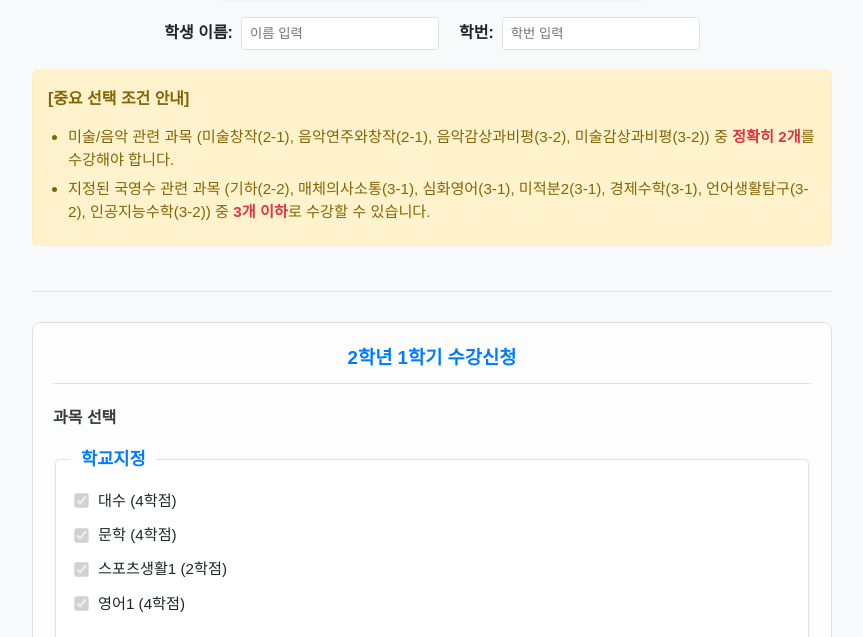
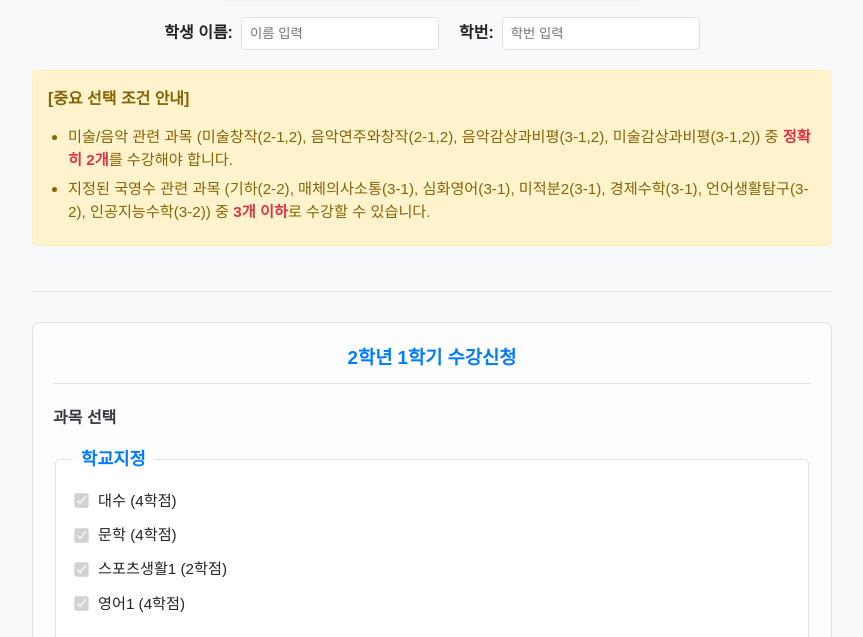
Before and after one commit to Cho-WH/sugang, a plain HTML site: page index.html in a window 1280 px wide. Shown: the part 163-800 px from the top of the page, without its empty margins (208-1071 px from the left). Drawn offline with nearby package versions, Linux system fonts and the light colour scheme.

Commit message:
Update index.html

```diff
--- a/index.html
+++ b/index.html
@@ -31,7 +31,7 @@
             <div class="important-selection-notice">
                 <p><strong>[중요 선택 조건 안내]</strong></p>
                 <ul>
-                    <li>미술/음악 관련 과목 (미술창작(2-1), 음악연주와창작(2-1), 음악감상과비평(3-2), 미술감상과비평(3-2)) 중 <strong>정확히 2개</strong>를 수강해야 합니다.</li>
+                    <li>미술/음악 관련 과목 (미술창작(2-1,2), 음악연주와창작(2-1,2), 음악감상과비평(3-1,2), 미술감상과비평(3-1,2)) 중 <strong>정확히 2개</strong>를 수강해야 합니다.</li>
                     <li>지정된 국영수 관련 과목 (기하(2-2), 매체의사소통(3-1), 심화영어(3-1), 미적분2(3-1), 경제수학(3-1), 언어생활탐구(3-2), 인공지능수학(3-2)) 중 <strong>3개 이하</strong>로 수강할 수 있습니다.</li>
                 </ul>
             </div>
```
